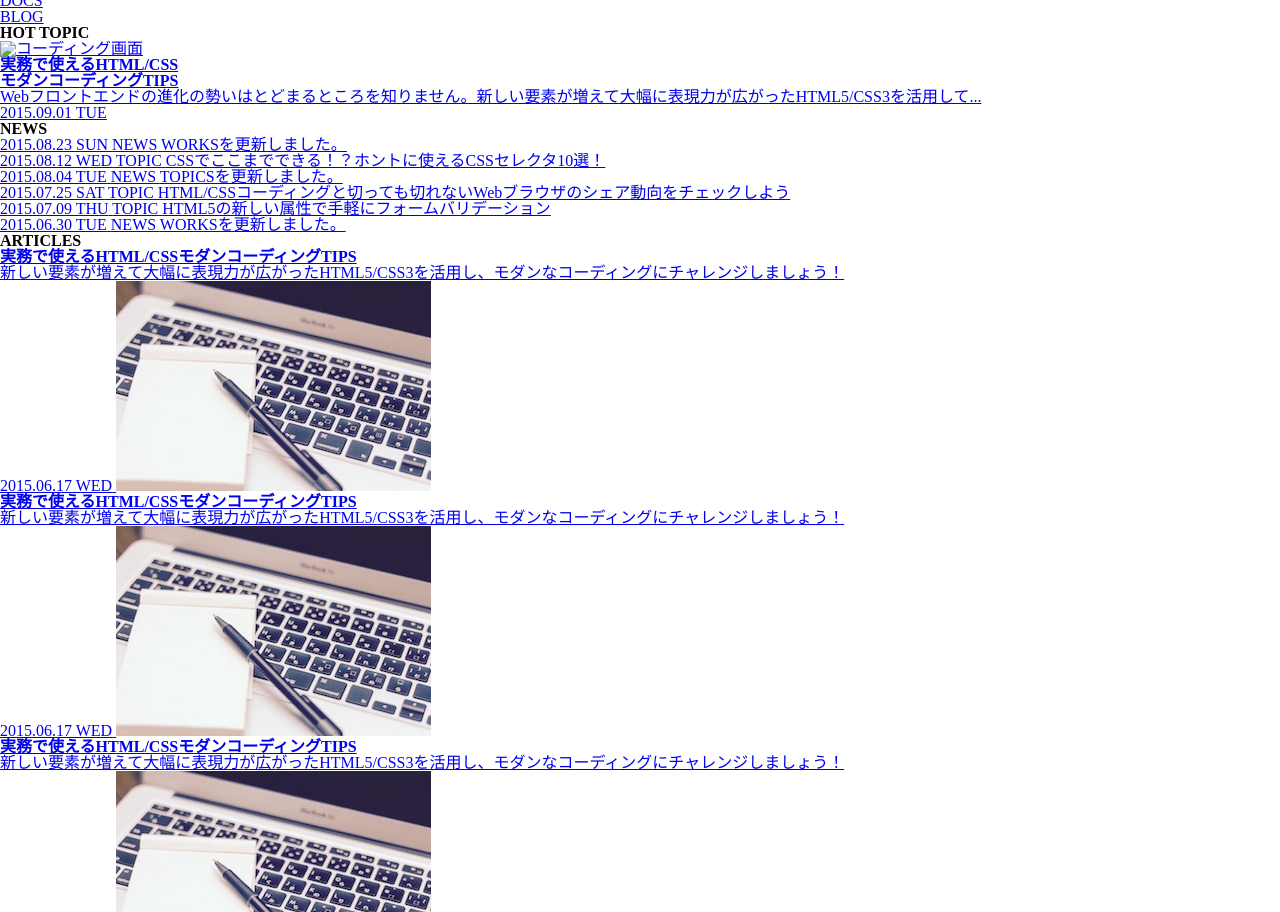
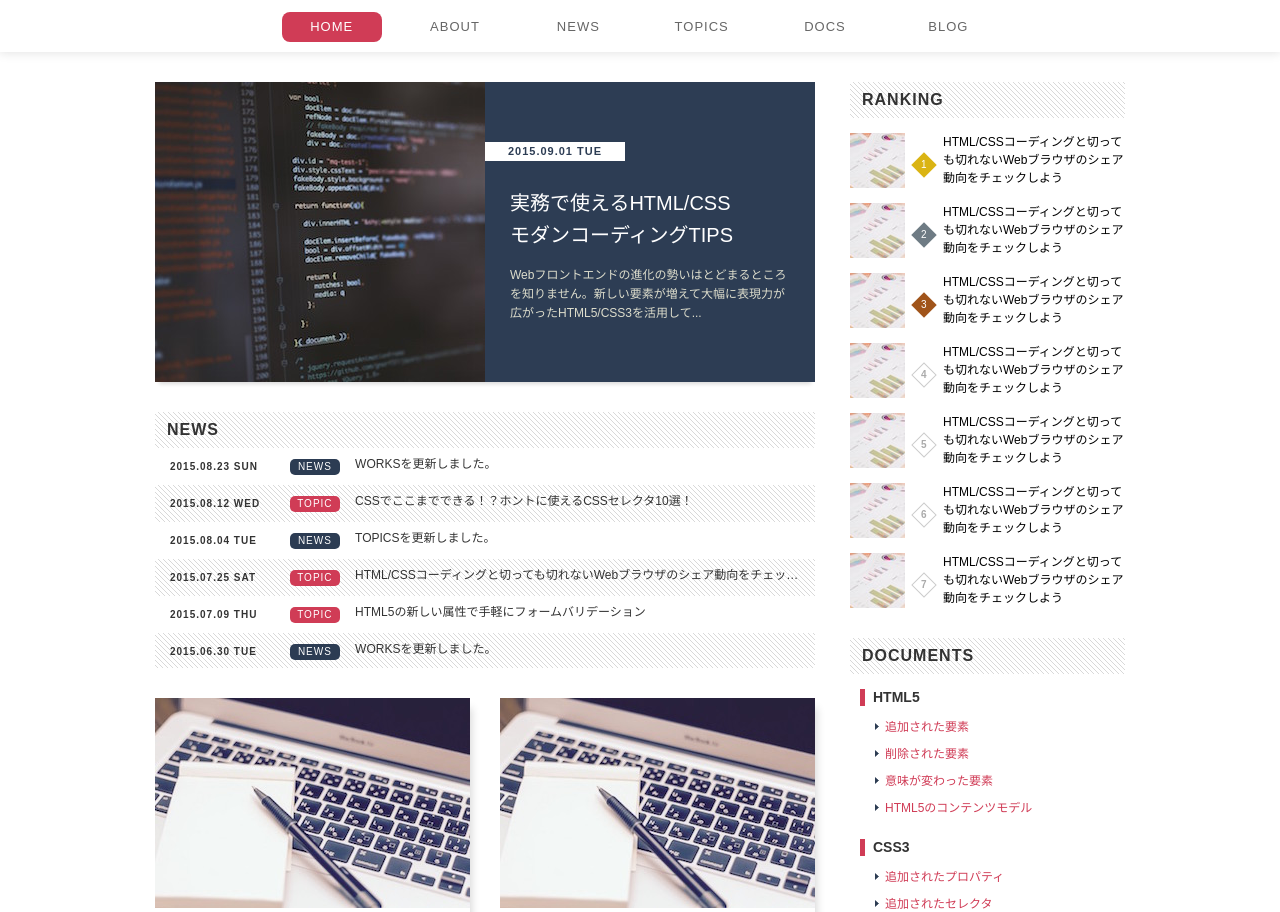
Before and after one commit to sekainoshima/shima2, a plain HTML site: page index.html in a window 1280 px wide. Shown: the part 87-999 px from the top of the page. Drawn offline with Linux system fonts and the light colour scheme; files whose address does not match are found by name.

Commit message:
Update style.css

```diff
--- a/style.css
+++ b/style.css
@@ -1,216 +1,469 @@
-<!DOCTYPE html>
-<html lang="ja">
-<head>
-  <meta charset="UTF-8">
-  <title>スタンダードレイアウト</title>
-  <link rel="stylesheet" href="css/reset.css">
-  <link rel="stylesheet" href="css/style.css">
-</head>
-<body>
-  <header class="header">
-    <h1 class="logo">
-      <a href="/">SAMPLE SITE</a>
-    </h1>
-    <nav class="global-nav">
-      <ul>
-        <li class="nav-item active"><a href="#">HOME</a></li>
-        <li class="nav-item"><a href="#">ABOUT</a></li>
-        <li class="nav-item"><a href="#">NEWS</a></li>
-        <li class="nav-item"><a href="#">TOPICS</a></li>
-        <li class="nav-item"><a href="#">DOCS</a></li>
-        <li class="nav-item"><a href="#">BLOG</a></li>
-      </ul>
-    </nav>
-  </header>
-  <div class="wrapper clearfix">
-    <main class="main">
-      <h2 class="hidden">HOT TOPIC</h2>
-      <a href="#" class="hot-topic clearfix">
-        <img class="image" src="./images/hot-topic.jpg" alt="コーディング画面">
-        <div class="content">
-          <h3 class="title">実務で使えるHTML/CSS<br>モダンコーディングTIPS</h3>
-          <p class="desc">Webフロントエンドの進化の勢いはとどまるところを知りません。新しい要素が増えて大幅に表現力が広がったHTML5/CSS3を活用して...</p>
-          <time class="date" datetime="2015-09-01">2015.09.01 TUE</time>
-        </div>
-      </a>
-      <h2 class="heading">NEWS</h2>
-      <ul class="scroll-list">
-        <li class="scroll-item">
-          <a href="#">
-            <time class="date" datetime="2015-08-23">2015.08.23 SUN</time>
-            <span class="category news">NEWS</span>
-            <span class="title">WORKSを更新しました。</span>
-          </a>
-        </li>
-        <li class="scroll-item">
-          <a href="#">
-            <time class="date" datetime="2015-08-12">2015.08.12 WED</time>
-            <span class="category">TOPIC</span>
-            <span class="title">CSSでここまでできる！？ホントに使えるCSSセレクタ10選！</span>
-          </a>
-        </li>
-        <li class="scroll-item">
-          <a href="#">
-            <time class="date" datetime="2015-08-04">2015.08.04 TUE</time>
-            <span class="category news">NEWS</span>
-            <span class="title">TOPICSを更新しました。</span>
-          </a>
-        </li>
-        <li class="scroll-item">
-          <a href="#">
-            <time class="date" datetime="2015-07-25">2015.07.25 SAT</time>
-            <span class="category">TOPIC</span>
-            <span class="title">HTML/CSSコーディングと切っても切れないWebブラウザのシェア動向をチェックしよう</span>
-          </a>
-        </li>
-        <li class="scroll-item">
-          <a href="#">
-            <time class="date" datetime="2015-07-09">2015.07.09 THU</time>
-            <span class="category">TOPIC</span>
-            <span class="title">HTML5の新しい属性で手軽にフォームバリデーション</span>
-          </a>
-        </li>
-        <li class="scroll-item">
-          <a href="#">
-            <time class="date" datetime="2015-06-30">2015.06.30 TUE</time>
-            <span class="category news">NEWS</span>
-            <span class="title">WORKSを更新しました。</span>
-          </a>
-        </li>
-      </ul>
-      <h2 class="hidden">ARTICLES</h2>
-      <div class="clearfix">
-        <a href="#" class="article-box">
-          <h3 class="title">実務で使えるHTML/CSSモダンコーディングTIPS</h3>
-          <p class="desc">新しい要素が増えて大幅に表現力が広がったHTML5/CSS3を活用し、モダンなコーディングにチャレンジしましょう！</p>
-          <time class="date" datetime="2015-06-17">2015.06.17 WED</time>
-          <img class="image" src="./images/article.jpg" alt="コーディング画面">
-        </a>
-        <a href="#" class="article-box">
-          <h3 class="title">実務で使えるHTML/CSSモダンコーディングTIPS</h3>
-          <p class="desc">新しい要素が増えて大幅に表現力が広がったHTML5/CSS3を活用し、モダンなコーディングにチャレンジしましょう！</p>
-          <time class="date" datetime="2015-06-17">2015.06.17 WED</time>
-          <img class="image" src="./images/article.jpg" alt="コーディング画面">
-        </a>
-        <a href="#" class="article-box">
-          <h3 class="title">実務で使えるHTML/CSSモダンコーディングTIPS</h3>
-          <p class="desc">新しい要素が増えて大幅に表現力が広がったHTML5/CSS3を活用し、モダンなコーディングにチャレンジしましょう！</p>
-          <time class="date" datetime="2015-06-17">2015.06.17 WED</time>
-          <img class="image" src="./images/article.jpg" alt="コーディング画面">
-        </a>
-        <a href="#" class="article-box">
-          <h3 class="title">実務で使えるHTML/CSSモダンコーディングTIPS</h3>
-          <p class="desc">新しい要素が増えて大幅に表現力が広がったHTML5/CSS3を活用し、モダンなコーディングにチャレンジしましょう！</p>
-          <time class="date" datetime="2015-06-17">2015.06.17 WED</time>
-          <img class="image" src="./images/article.jpg" alt="コーディング画面">
-        </a>
-      </div>
-    </main>
-    <div class="sidemenu">
-      <h2 class="heading">RANKING</h2>
-      <ol class="ranking">
-        <li class="ranking-item">
-          <a href="#">
-            <img class="image" src="./images/ranking.jpg" alt="グラフの画像">
-            <span class="order"></span>
-            <p class="text">HTML/CSSコーディングと切っても切れないWebブラウザのシェア動向をチェックしよう</p>
-          </a>
-        </li>
-        <li class="ranking-item">
-          <a href="#">
-            <img class="image" src="./images/ranking.jpg" alt="グラフの画像">
-            <span class="order"></span>
-            <p class="text">HTML/CSSコーディングと切っても切れないWebブラウザのシェア動向をチェックしよう</p>
-          </a>
-        </li>
-        <li class="ranking-item">
-          <a href="#">
-            <img class="image" src="./images/ranking.jpg" alt="グラフの画像">
-            <span class="order"></span>
-            <p class="text">HTML/CSSコーディングと切っても切れないWebブラウザのシェア動向をチェックしよう</p>
-          </a>
-        </li>
-        <li class="ranking-item">
-          <a href="#">
-            <img class="image" src="./images/ranking.jpg" alt="グラフの画像">
-            <span class="order"></span>
-            <p class="text">HTML/CSSコーディングと切っても切れないWebブラウザのシェア動向をチェックしよう</p>
-          </a>
-        </li>
-        <li class="ranking-item">
-          <a href="#">
-            <img class="image" src="./images/ranking.jpg" alt="グラフの画像">
-            <span class="order"></span>
-            <p class="text">HTML/CSSコーディングと切っても切れないWebブラウザのシェア動向をチェックしよう</p>
-          </a>
-        </li>
-        <li class="ranking-item">
-          <a href="#">
-            <img class="image" src="./images/ranking.jpg" alt="グラフの画像">
-            <span class="order"></span>
-            <p class="text">HTML/CSSコーディングと切っても切れないWebブラウザのシェア動向をチェックしよう</p>
-          </a>
-        </li>
-        <li class="ranking-item">
-          <a href="#">
-            <img class="image" src="./images/ranking.jpg" alt="グラフの画像">
-            <span class="order"></span>
-            <p class="text">HTML/CSSコーディングと切っても切れないWebブラウザのシェア動向をチェックしよう</p>
-          </a>
-        </li>
-      </ol>
-      <h2 class="heading">DOCUMENTS</h2>
-      <ul class="documents">
-        <li>
-          <h3 class="title">HTML5</h3>
-          <ul>
-            <li><a href="#">追加された要素</a></li>
-            <li><a href="#">削除された要素</a></li>
-            <li><a href="#">意味が変わった要素</a></li>
-            <li><a href="#">HTML5のコンテンツモデル</a></li>
-          </ul>
-        </li>
-        <li>
-          <h3 class="title">CSS3</h3>
-          <ul>
-            <li><a href="#">追加されたプロパティ</a></li>
-            <li><a href="#">追加されたセレクタ</a></li>
-            <li><a href="#">追加された単位</a></li>
-          </ul>
-        </li>
-        <li>
-          <h3 class="title">JavaScript</h3>
-          <ul>
-            <li><a href="#">JavaScriptの言語仕様</a></li>
-            <li><a href="#">ECMAScriptとは？</a></li>
-            <li><a href="#">jQueryとは？</a></li>
-          </ul>
-        </li>
-        <li>
-          <h3 class="title">Sass, Less, Stylus</h3>
-          <p>準備中</p>
-        </li>
-        <li>
-          <h3 class="title">TypeScript</h3>
-          <p>準備中</p>
-        </li>
-      </ul>
-      <h2 class="hidden">SEARCH</h2>
-      <form class="search-box">
-        <input class="search-input" type="text" name="search" placeholder="SEARCH">
-        <input class="search-button" type="submit" value="検索">
-        <p class="text">サイト内の文章を検索できます。</p>
-      </form>
-    </div>
-  </div>
-  <footer class="footer">
-    <ul class="horizontal-list">
-      <li class="horizontal-item"><a href="#">ABOUT ME</a></li>
-      <li class="horizontal-item"><a href="#">SITE MAP</a></li>
-      <li class="horizontal-item"><a href="#">SNS</a></li>
-      <li class="horizontal-item"><a href="#">CONTACT</a></li>
-    </ul>
-    <p class="copyright">Copyright © 2015 SAMPLE SITE</p>
-  </footer>
-</body>
-</html>
+@charset "UTF-8";
+
+/* --------------------------------
+ * base
+ * -------------------------------- */
+html {
+  font-size: 62.5%;
+}
+body {
+  color: #333;
+  font-size: 1.2rem;
+  font-family: "Hiragino Kaku Gothic ProN",  Meiryo,  sans-serif;
+}
+*, *::before, *::after {
+  box-sizing: border-box;
+}
+a:link, a:visited, a:hover, a:active {
+  color: #d03c56;
+  text-decoration: none;
+}
+
+
+/* --------------------------------
+ * parts
+ * -------------------------------- */
+.clearfix::after {
+  content: '';
+  display: block;
+  clear: both;
+}
+.heading {
+  padding: 10px 12px;
+  background: url('bg-slash.gif');
+  letter-spacing: 1px;
+  font-size: 1.6rem;
+}
+.hidden {
+  display: none;
+}
+
+
+/* --------------------------------
+ * header
+ * -------------------------------- */
+.header {
+  width: 100%;
+  padding: 28px 0 10px;
+  background: url('bg-header.gif') repeat-x;
+  box-shadow: 0 0 10px 1px #e3e3e3;
+}
+.logo {
+  width: 225px;
+  height: 56px;
+  margin: 0 auto;
+  background: url('logo.png') no-repeat;
+  text-indent: 100%;
+  white-space: nowrap;
+  overflow: hidden;
+}
+.logo a {
+  display: block;
+  width: 100%;
+  height: 100%;
+}
+.global-nav {
+  margin-top: 15px;
+  text-align: center;
+}
+.global-nav .nav-item {
+  display: inline-block;
+  margin: 0 10px;
+}
+.global-nav .nav-item a {
+  display: inline-block;
+  width: 100px;
+  height: 30px;
+  line-height: 30px;
+  text-align: center;
+  border-radius: 8px;
+  color: #666;
+  font-size: 1.3rem;
+  letter-spacing: 1px;
+  transition: 0.15s;
+}
+.global-nav .nav-item.active a,
+.global-nav .nav-item a:hover {
+  background-color: #d03c56;
+  color: #fff;
+}
+
+
+/* --------------------------------
+ * wrapper
+ * -------------------------------- */
+.wrapper {
+  width: 970px;
+  margin: 30px auto 40px;
+}
+
+
+/* --------------------------------
+ * main
+ * -------------------------------- */
+.main {
+  display: block;
+  float: left;
+  width: 660px;
+}
+.hot-topic {
+  display: block;
+  height: 300px;
+  margin-bottom: 30px;
+  box-shadow: 0 6px 4px -4px rgba(0, 0, 0, 0.15);
+  transition: opacity 0.15s;
+}
+.hot-topic:hover {
+  opacity: 0.85;
+}
+.hot-topic .image {
+  float: left;
+  width: 50%;
+  height: 100%;
+}
+.hot-topic .content {
+  position: relative;
+  float: left;
+  width: 50%;
+  height: 100%;
+  padding: 105px 25px 0;
+  background-color: #2d3d54;
+  line-height: 1.6;
+}
+.hot-topic .title {
+  margin-bottom: 15px;
+  color: #fff;
+  font-weight: normal;
+  font-size: 2.0rem;
+}
+.hot-topic .desc {
+  color: #ddc;
+}
+.hot-topic .date {
+  position: absolute;
+  top: 60px;
+  left: 0;
+  width: 140px;
+  padding: 4px;
+  background-color: #fff;
+  color: #2d3d54;
+  text-align: center;
+  letter-spacing: 1px;
+  font-weight: bold;
+  font-size: 1.1rem;
+  line-height: 1;
+}
+.scroll-list {
+  max-height: 220px;
+  overflow-y: auto;
+  margin-bottom: 30px;
+  list-style-type: none;
+}
+.scroll-list .scroll-item a {
+  display: block;
+  padding: 10px 15px;
+  color: #333;
+  font-size: 0;
+  transition: background-color 0.1s;
+}
+.scroll-list .scroll-item:nth-of-type(even) a {
+  background: url('bg-slash.gif');
+}
+.scroll-list .scroll-item a:hover {
+  background-color: #fafaf8;
+}
+.scroll-list .date {
+  display: inline-block;
+  width: 19%;
+  letter-spacing: 1px;
+  font-weight: bold;
+  font-size: 1.0rem;
+}
+.scroll-list .category {
+  display: inline-block;
+  width: 8%;
+  border-radius: 5px;
+  background-color: #d03c56;
+  color: #fff;
+  text-align: center;
+  letter-spacing: 1px;
+  font-size: 1.0rem;
+  line-height: 16px;
+}
+.scroll-list .category.news {
+  background-color: #2c3c53;
+}
+.scroll-list .title {
+  display: inline-block;
+  width: 73%;
+  padding-left: 15px;
+  overflow: hidden;
+  text-overflow: ellipsis;
+  white-space: nowrap;
+  font-size: 1.2rem;
+}
+.article-box {
+  position: relative;
+  display: block;
+  width: 315px;
+  height: 360px;
+  margin-bottom: 30px;
+  padding: 210px 15px 0;
+  box-shadow: 6px 6px 8px -4px rgba(0, 0, 0, 0.15);
+  transition: opacity 0.15s;
+}
+.article-box:hover {
+  opacity: 0.8;
+}
+.article-box:nth-of-type(odd) {
+  float: left;
+}
+.article-box:nth-of-type(even) {
+  float: right;
+}
+.article-box .title {
+  margin-top: 30px;
+  color: #555;
+  font-size: 1.4rem;
+  line-height: 1.6;
+}
+.article-box .desc {
+  margin-top: 5px;
+  color: #333;
+  overflow: hidden;
+  text-overflow: ellipsis;
+  white-space: nowrap;
+}
+.article-box .date {
+  position: absolute;
+  right: 0;
+  bottom: 15px;
+  display: block;
+  width: 160px;
+  padding: 4px;
+  background-color: #b5d264;
+  color: #2d3d54;
+  text-align: center;
+  letter-spacing: 1px;
+  font-weight: bold;
+  font-size: 1.1rem;
+}
+.article-box .image {
+  position: absolute;
+  top: 0;
+  left: 0;
+  width: 100%;
+}
+
+
+/* --------------------------------
+ * sidemenu
+ * -------------------------------- */
+.sidemenu {
+  float: right;
+  width: 275px;
+}
+.ranking {
+  margin-bottom: 30px;
+  list-style-type: none;
+  counter-reset: ranking;
+}
+.ranking .ranking-item {
+  margin-top: 15px;
+}
+.ranking .ranking-item a {
+  display: block;
+  font-size: 0;
+  transition: opacity 0.15s;
+}
+.ranking .ranking-item a:hover {
+  opacity: 0.8;
+}
+.ranking .image {
+  width: 55px;
+  height: 55px;
+}
+.ranking .order {
+  display: inline-block;
+  width: 18px;
+  height: 18px;
+  margin: 0 10px;
+  border: 1px solid #ccc;
+  color: #aaa;
+  vertical-align: 20px;
+  text-align: center;
+  font-weight: bold;
+  line-height: 16px;
+  -webkit-transform: rotate(45deg);
+  -ms-transform: rotate(45deg);
+  transform: rotate(45deg);
+}
+.ranking .order::before {
+  content: counter(ranking);
+  display: inline-block;
+  counter-increment: ranking;
+  font-size: 1.0rem;
+  -webkit-transform: rotate(-45deg);
+  -ms-transform: rotate(-45deg);
+  transform: rotate(-45deg);
+}
+.ranking .ranking-item:nth-of-type(1) .order,
+.ranking .ranking-item:nth-of-type(2) .order,
+.ranking .ranking-item:nth-of-type(3) .order {
+  border: none;
+  color: #fff;
+  font-weight: normal;
+  line-height: 18px;
+}
+.ranking .ranking-item:nth-of-type(1) .order {
+  background-color: #dab413;
+}
+.ranking .ranking-item:nth-of-type(2) .order {
+  background-color: #6e7b84;
+}
+.ranking .ranking-item:nth-of-type(3) .order {
+  background-color: #a0541a;
+}
+.ranking .text {
+  display: inline-block;
+  width: 182px;
+  color: #000;
+  vertical-align: top;
+  font-size: 1.2rem;
+  line-height: 1.5;
+}
+.documents {
+  margin: 10px 10px 30px;
+}
+.documents,
+.documents ul {
+  list-style-type: none;
+}
+.documents > li .title {
+  margin: 15px 0;
+  padding-left: 8px;
+  border-left: 5px solid #d03c56;
+  font-size: 1.4rem;
+  line-height: 1.2;
+}
+.documents > li + li {
+  margin-top: 25px;
+}
+.documents > li ul {
+  margin: 15px;
+}
+.documents > li ul > li {
+  margin-bottom: 15px;
+  padding-left: 10px;
+  background: url('arrow.gif') no-repeat left center;
+}
+.documents a:hover {
+  text-decoration: underline;
+}
+.search-box {
+  padding: 15px;
+  background-color: #ccc;
+  font-size: 0;
+}
+.search-box > * {
+  font-size: 1.2rem;
+}
+.search-box .search-input {
+  width: 205px;
+  height: 26px;
+  padding: 0 10px;
+  border: none;
+}
+.search-box .search-button {
+  width: 40px;
+  height: 26px;
+  border: none;
+  background-color: #d03c56;
+  color: #fff;
+  cursor: pointer;
+}
+.search-box .text {
+  margin-top: 12px;
+}
+
+
+/* --------------------------------
+ * footer
+ * -------------------------------- */
+.footer {
+  width: 100%;
+  padding: 20px 0 30px;
+  background: #2d3d54 url('bg-footer.gif');
+  color: #fff;
+}
+.horizontal-list {
+  width: 970px;
+  margin: 0 auto;
+  text-align: right;
+  font-size: 0;
+}
+.horizontal-list .horizontal-item {
+  display: inline-block;
+  padding: 0 15px;
+  letter-spacing: 1px;
+}
+.horizontal-list .horizontal-item + .horizontal-item {
+  border-left: 1px solid #bbb;
+}
+.horizontal-list .horizontal-item a {
+  border-bottom: 1px dashed #777;
+  color: #bbb;
+  font-size: 1.1rem;
+  transition: color 0.15s;
+}
+.horizontal-list .horizontal-item a:hover {
+  color: #ddd;
+}
+.copyright {
+  margin-top: 30px;
+  text-align: center;
+  letter-spacing: 1px;
+}
+
+
+/* --------------------------------
+ * challenge
+ *
+ * 288行目からの.ranking .order, .ranking .order::beforeの
+ * スタイルをコメントアウトしてから適用してください。
+ * -------------------------------- */
+/*
+.ranking .ranking-item {
+  position: relative;
+}
+.ranking .image {
+  margin-right: 20px;
+}
+.ranking .order {
+  position: absolute;
+  top: -9px;
+  left: 44px;
+  width: 20px;
+  height: 20px;
+  border: 1px solid #ccc;
+  border-radius: 50%;
+  background-color: #fff;
+  color: #aaa;
+  text-align: center;
+  font-weight: bold;
+  line-height: 18px;
+}
+.ranking .order::before {
+  content: counter(ranking);
+  counter-increment: ranking;
+  font-size: 1.0rem;
+}
+.ranking .ranking-item:nth-of-type(1) .order,
+.ranking .ranking-item:nth-of-type(2) .order,
+.ranking .ranking-item:nth-of-type(3) .order {
+  line-height: 20px;
+}
+.ranking .text {
+  width: 200px;
+}
+*/
```
